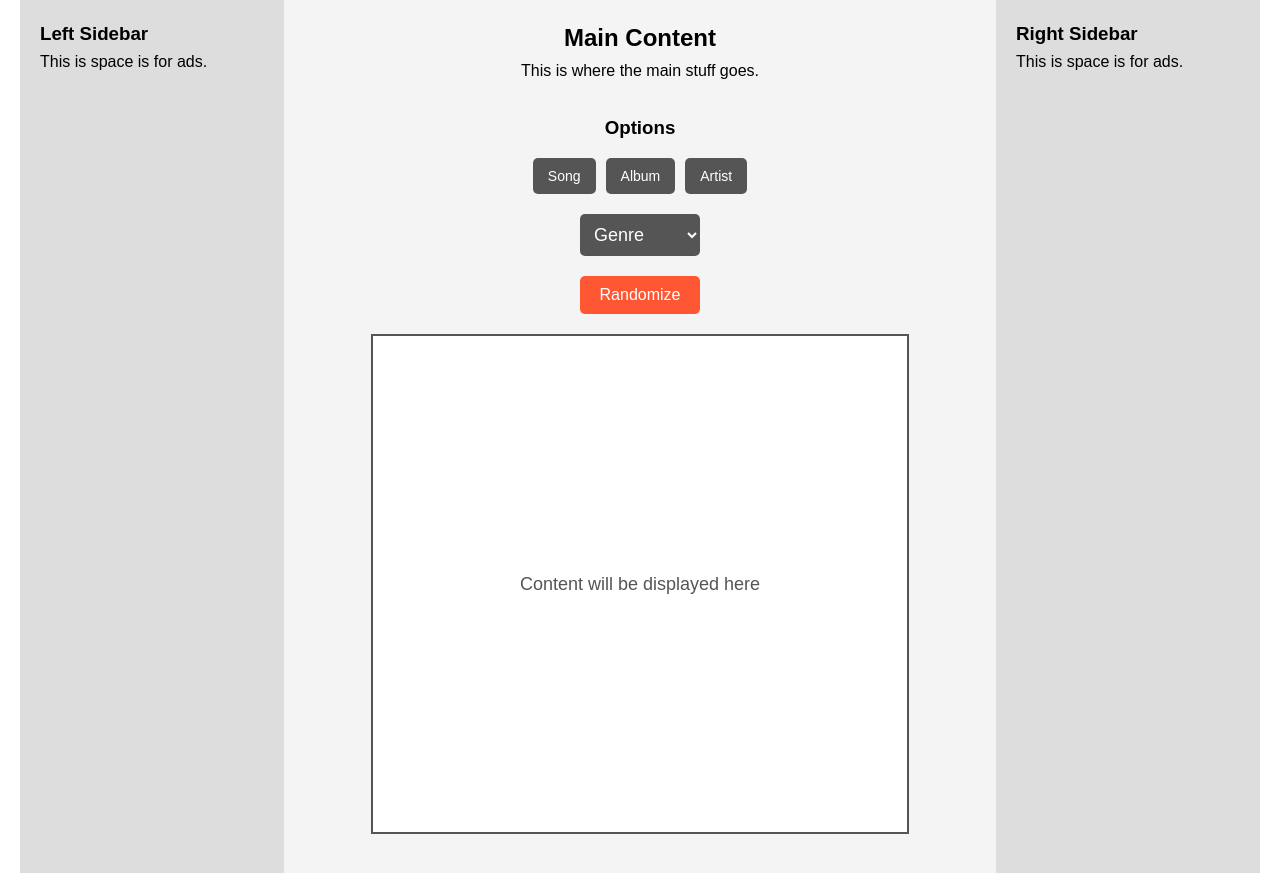
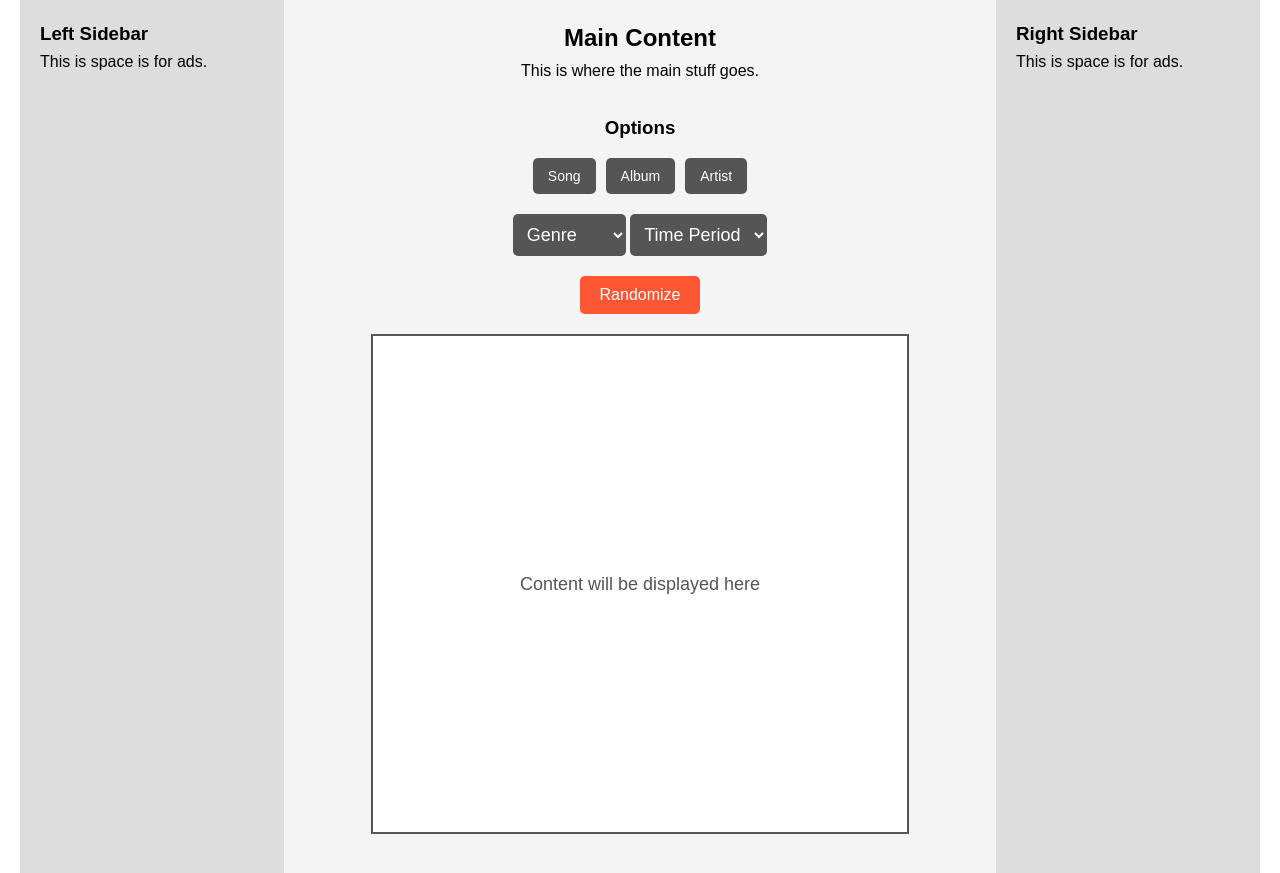
Before and after one commit to mac8414/turntable, a Flask app: page /home in a window 1280 px wide. Shown: the part 163-1036 px from the top of the page. Run offline with Flask 3, Linux system fonts and the light colour scheme.

Commit message:
Added Time Period drop down

```diff
--- a/app/templates/home.html
+++ b/app/templates/home.html
@@ -78,7 +78,7 @@
             background: #777;
         }
 
-        .dropDown {
+        .dropDownGenre {
             padding: 10px 10px;
             font-size: 18px;
             background: #555;
@@ -89,7 +89,22 @@
             transition: background 0.3s ease;
         }
 
-        .dropDown:hover {
+        .dropDownGenre:hover {
+            background: #777;
+        }
+
+        .dropDownTimePeriod {
+            padding: 10px 10px;
+            font-size: 18px;
+            background: #555;
+            color: white;
+            border: none;
+            cursor: pointer;
+            border-radius: 5px;
+            transition: background 0.3s ease;
+        }
+
+        .dropDownTimePeriod:hover {
             background: #777;
         }
 
@@ -168,14 +183,28 @@
                 <button class="optionButton">Artist</button>
             </div>
             <div style="text-align: center; margin-top: 20px;">
-                <select class="dropDown">
+                <select class="dropDownGenre">
                     <option value="">Genre</option>
                     <option value="rock">Rock</option>
                     <option value="pop">Pop</option>
                     <option value="jazz">Jazz</option>
                     <option value="hiphop">Hip-Hop</option>
                     <option value="classical">Classical</option>
-                    <option value="electronic">Electronic</option>
+                    <option value="electronic">Metal</option>
+                    <option value="country">Country</option>
+                    <option value="indie">Indie</option>
+                    <option value="reggae">Reggae</option>
+                </select>
+                <select class="dropDownTimePeriod">
+                    <option value="">Time Period</option>
+                    <option value="50s">1950's</option>
+                    <option value="60s">1960's</option>
+                    <option value="70s">1970's</option>
+                    <option value="80s">1980's</option>
+                    <option value="90s">1990's</option>
+                    <option value="2000s">2000's</option>
+                    <option value="2010s">2010's</option>
+                    <option value="2020s">2020's</option>
                 </select>
             </div>
             <div style="text-align: center; margin-top: 20px;">
```
